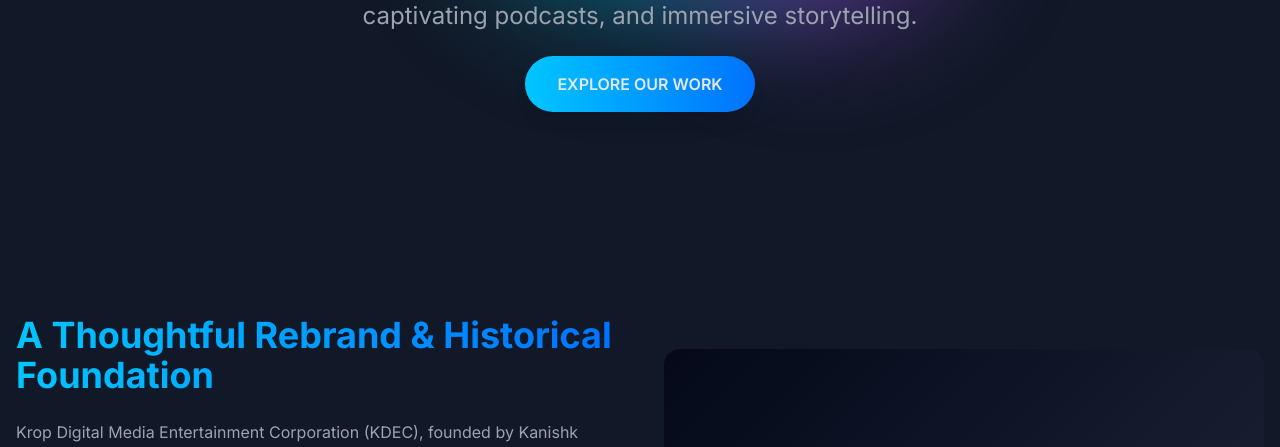
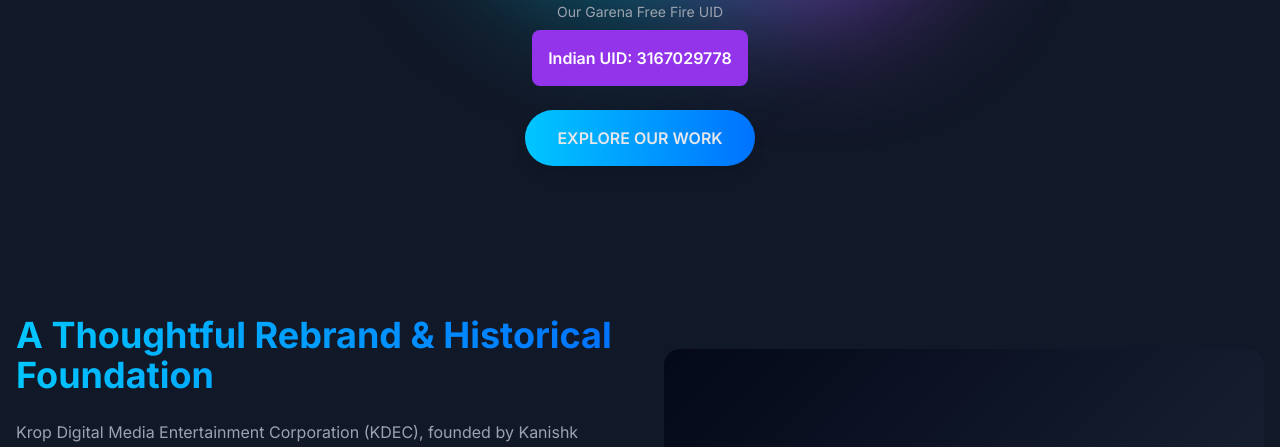
Before and after one commit to kanishk2007dev/kanishk, a plain HTML site: page index.html in a window 1280 px wide. Shown: the part 653-1100 px from the top of the page. Drawn offline with nearby package versions, Linux system fonts and the light colour scheme.

Commit message:
sdf
asg

Signed-off-by: Kanishk Mahawar <209306087+kanishk2007dev@users.noreply.github.com>

```diff
--- a/index.html
+++ b/index.html
@@ -134,7 +134,14 @@
                 <p class="text-lg sm:text-xl md:text-2xl text-gray-400 max-w-2xl mx-auto">
                     Redefining digital entertainment through original music, captivating podcasts, and immersive storytelling.
                 </p>
-                <a href="#featured" class="inline-block px-8 py-4 rounded-full font-semibold shadow-lg transition-transform transform hover:scale-105 neon-button-gradient">
+                <!-- UID Section -->
+                <div class="flex flex-col items-center mt-8">
+                    <p class="text-sm text-gray-400">Our Garena Free Fire UID</p>
+                    <div class="bg-purple-600 rounded-lg p-4 text-white font-semibold mt-2">
+                        Indian UID: 3167029778
+                    </div>
+                </div>
+                <a href="#featured" class="inline-block px-8 py-4 rounded-full font-semibold shadow-lg transition-transform transform hover:scale-105 neon-button-gradient mt-8">
                     EXPLORE OUR WORK
                 </a>
             </div>
```
